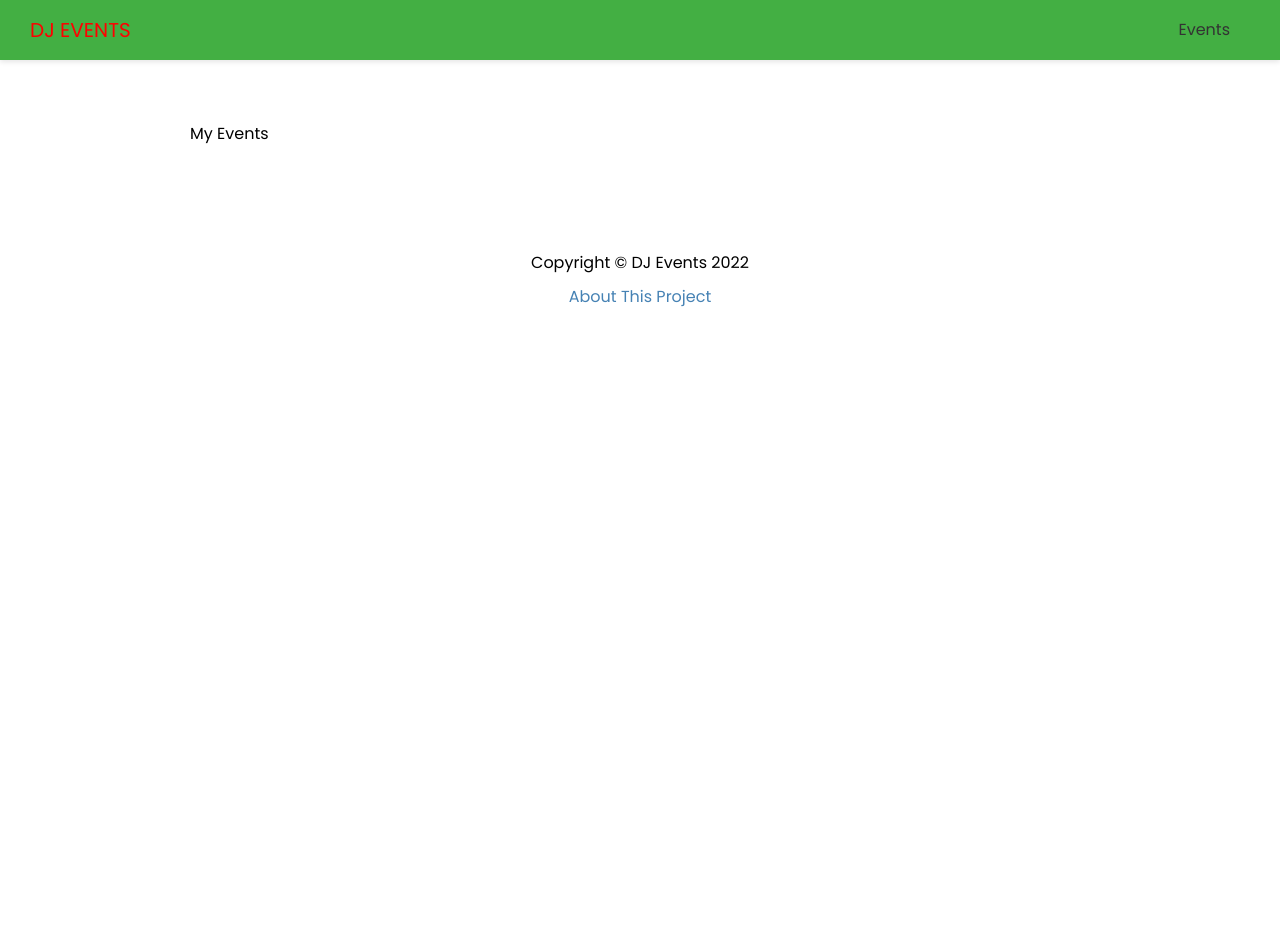
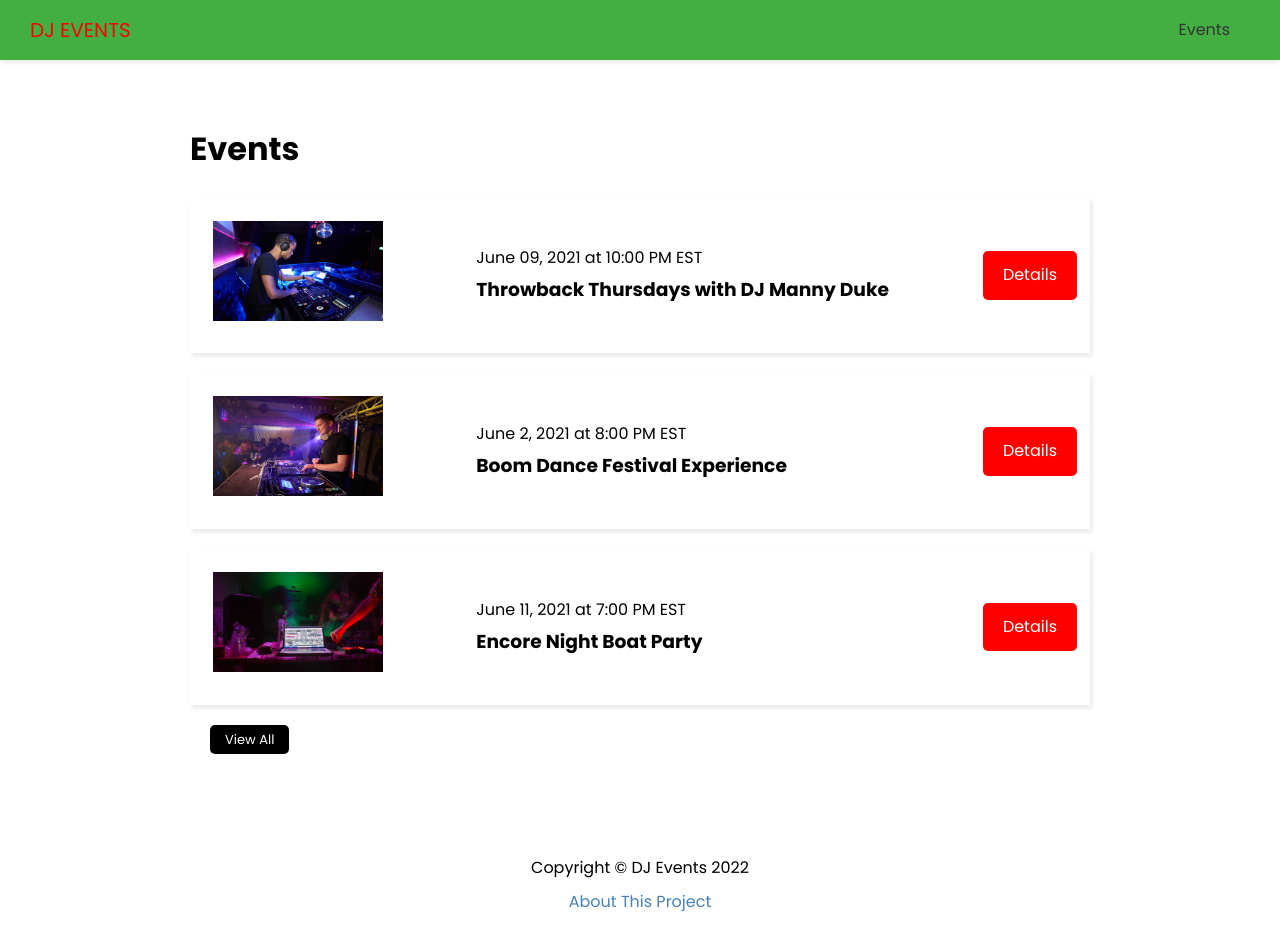
Before and after one commit to toddmckenzie/nextjs-course, a Next.js app in the folder dj/: page /events in a window 1280 px wide. Shown: the top 950 px of the page. Before the commit the page ends 800 px from the top, so only its background shows below. Built offline with nearby package versions, Linux system fonts and the light colour scheme; no server answers.

Commit message:
mappiing to eventitem page

```diff
--- /dev/null
+++ b/dj/components/EventItem.js
@@ -0,0 +1,26 @@
+import Link from 'next/link'
+import Image from 'next/image'
+import styles from '@/styles/EventItems.module.css'
+
+export default function EventItem({ evt }) {
+console.log(evt)
+  return (
+    <div className={styles.event}>
+        <div className={styles.img}>
+            <Image src={evt.image ? evt.image : '/images/event-default.png'} width={170} height={100} />
+        </div>
+        <div className={styles.info}>
+        <span>
+            {evt.date} at {evt.time}
+        </span>
+            <h3>{evt.name}</h3>
+        </div>
+
+        <div className={styles.link}>
+            <Link href={`/events/${evt.slug}`}>
+                <a className='btn'>Details</a>
+            </Link>
+        </div>
+    </div>
+  )
+}
--- a/dj/pages/events/index.js
+++ b/dj/pages/events/index.js
@@ -1,8 +1,38 @@
+import Layout from '@/components/Layout'
+import Link from 'next/link'
+import { API_URL } from '@/config/index'
+import EventItem from '@/components/EventItem'
 
-import Layout from '@/components/Layout'
 
-export default function Eventspage() {
+export default function EventsPage({ events }) {
+  console.log(events)
   return (
-    <Layout title="My Events">My Events</Layout>
+    <Layout title='DJ Events'>
+
+      <h1>Events</h1>
+      {events.length === 0 && <h3>No Events To Show</h3>}
+
+      {events.map(evt => (
+        <EventItem key={evt.id} evt={evt} />
+
+      ))}
+      {
+        events.length > 0 && (
+          <Link href='/events'>
+            <a className='btn-secondary'>View All</a>
+          </Link>
+        )
+      }
+    </Layout>
   )
 }
+
+
+export async function getStaticProps() {
+  const res = await fetch(`${API_URL}/api/events`)
+  const events = await res.json()
+
+  return {
+    props: {events: events.slice(0,3)}
+  }
+}
--- /dev/null
+++ b/dj/styles/EventItems.module.css
@@ -0,0 +1,28 @@
+.event {
+    display: flex;
+    justify-content: space-between;
+    align-items: center;
+    margin: 20px 0;
+    padding: 13px;
+    box-shadow: 2px 3px 5px rgba(0, 0, 0, 0.1);
+  }
+
+  .img {
+    flex: 1;
+    margin: 10px;
+  }
+
+  .info {
+    flex: 2;
+  }
+
+  @media (max-width: 600px) {
+    .event {
+      flex-direction: column;
+      text-align: center;
+    }
+
+    .info {
+      margin-bottom: 20px;
+    }
+  }
```
Also changed, not shown: dj/pages/index.js (+7 -1 lines).
